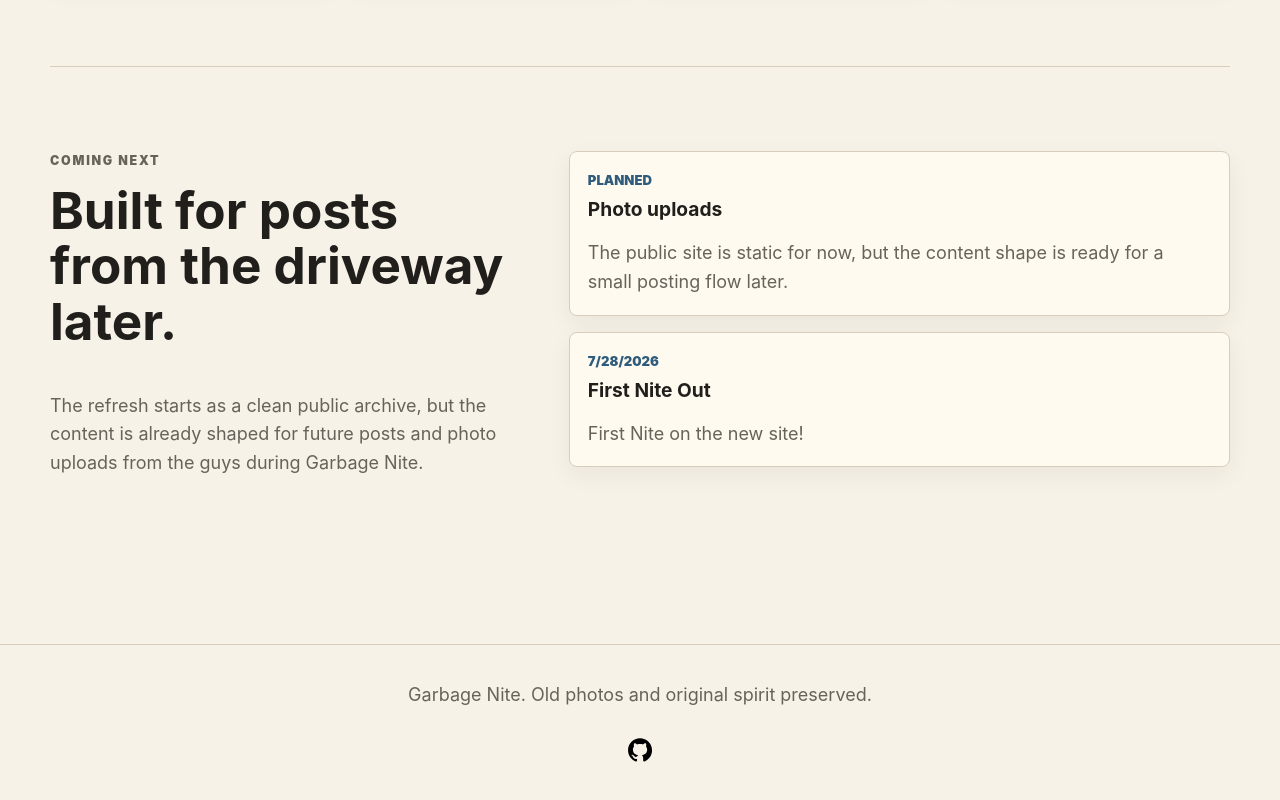
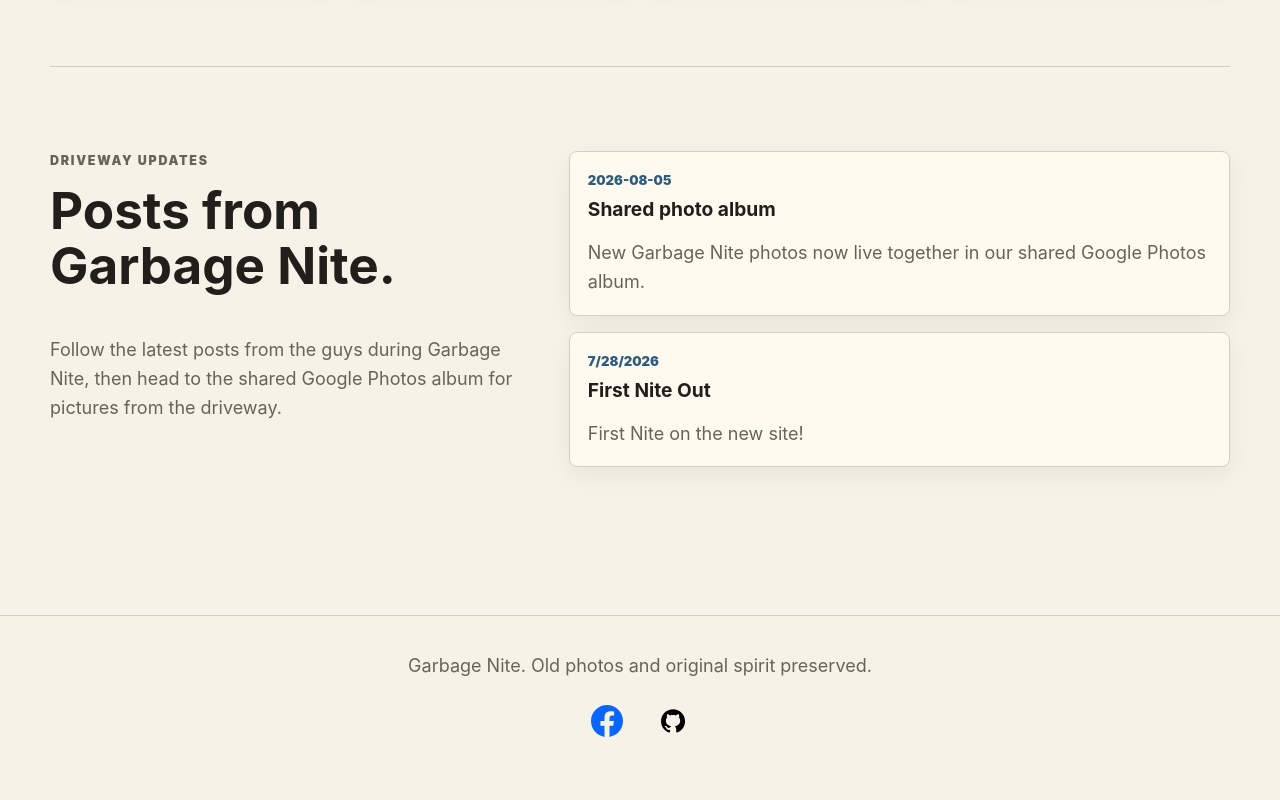
Before and after one commit to JamesNielsen/garbagenite, an Astro site: page / in a window 1280 px wide. Shown: the part 2180-2980 px from the top of the page. Built offline with nearby package versions, Linux system fonts and the light colour scheme; Astro itself is replaced by a stand-in of ours.

Commit message:
Added photo album and links

```diff
--- a/src/components/SiteFooter.astro
+++ b/src/components/SiteFooter.astro
@@ -1,7 +1,22 @@
 <footer class="site-footer">
   <p>Garbage Nite. Old photos and original spirit preserved.</p>
+  <div class="footer-links">
     <a
-    class="github-link"
+      class="social-link"
+      href="https://facebook.com/Garbagenite"
+      rel="noreferrer"
+      target="_blank"
+      aria-label="Garbage Nite Facebook group"
+    >
+      <svg viewBox="0 0 24 24" width="32" height="32" aria-hidden="true">
+        <path
+          fill="#0866ff"
+          d="M24 12.073C24 5.446 18.627.073 12 .073S0 5.446 0 12.073c0 5.99 4.388 10.954 10.125 11.854v-8.385H7.078v-3.47h3.047V9.43c0-3.007 1.792-4.669 4.533-4.669 1.312 0 2.686.235 2.686.235v2.953H15.83c-1.491 0-1.956.925-1.956 1.874v2.25h3.328l-.532 3.47h-2.796v8.385C19.612 23.027 24 18.062 24 12.073Z"
+        ></path>
+      </svg>
+    </a>
+    <a
+      class="social-link"
       href="https://github.com/JamesNielsen/garbagenite"
       rel="noreferrer"
       target="_blank"
@@ -14,4 +29,5 @@
         height="64"
       />
     </a>
+  </div>
 </footer>
--- a/src/content.config.ts
+++ b/src/content.config.ts
@@ -7,7 +7,6 @@ const nites = defineCollection({
     title: z.string(),
     date: z.string(),
     summary: z.string(),
-    photo: z.string().optional(),
   }),
 });
 
--- a/src/content/nites/photo-uploads.md
+++ b/src/content/nites/photo-uploads.md
@@ -1,7 +1,7 @@
 ---
-title: "Photo uploads"
-date: "Planned"
-summary: "The public site is static for now, but the content shape is ready for a small posting flow later."
+title: "Shared photo album"
+date: "2026-08-05"
+summary: "New Garbage Nite photos now live together in our shared Google Photos album."
 ---
 
-We have configured PagesCMS to allow easy photo uploads straight from your phone's camera roll while standing in the driveway.
+We use PagesCMS for posts from the driveway and keep the photos together in our shared Google Photos album.
--- a/src/pages/index.astro
+++ b/src/pages/index.astro
@@ -97,12 +97,11 @@ const recentNites = recentNitesRaw
 
     <section class="live-section" aria-labelledby="live-heading">
       <div>
-        <p class="eyebrow">Coming next</p>
-        <h2 id="live-heading">Built for posts from the driveway later.</h2>
+        <p class="eyebrow">Driveway updates</p>
+        <h2 id="live-heading">Posts from Garbage Nite.</h2>
         <p>
-          The refresh starts as a clean public archive, but the content is
-          already shaped for future posts and photo uploads from the guys during
-          Garbage Nite.
+          Follow the latest posts from the guys during Garbage Nite, then head
+          to the shared Google Photos album for pictures from the driveway.
         </p>
       </div>
       <div class="nite-list">
--- a/src/styles/global.css
+++ b/src/styles/global.css
@@ -291,24 +291,32 @@ blockquote {
   margin: 0;
 }
 
-.github-link {
+.footer-links {
+  display: flex;
+  align-items: center;
+  justify-content: center;
+  gap: 18px;
+  margin-top: 16px;
+}
+
+.social-link {
   display: inline-flex;
   align-items: center;
   justify-content: center;
   width: 48px;
   height: 48px;
-  margin-top: 16px;
   border-radius: 50%;
 }
 
-.github-link:hover,
-.github-link:focus-visible {
+.social-link:hover,
+.social-link:focus-visible {
   background: var(--paper-strong);
   outline: 2px solid var(--line);
   outline-offset: 4px;
 }
 
-.github-link img {
+.social-link img,
+.social-link svg {
   width: 32px;
   height: 32px;
 }
```
Also changed, not shown: src/pages/nites.astro (+29 -31 lines), .pages.yml. Lines whose indentation alone changed are shown as unchanged.
